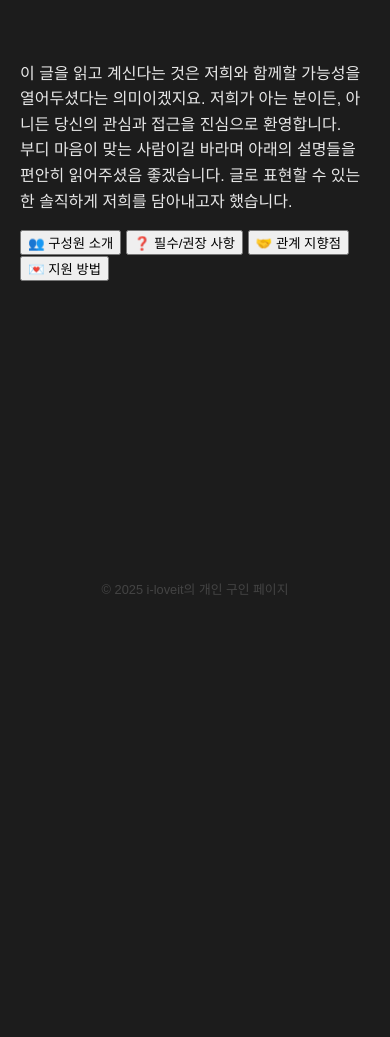
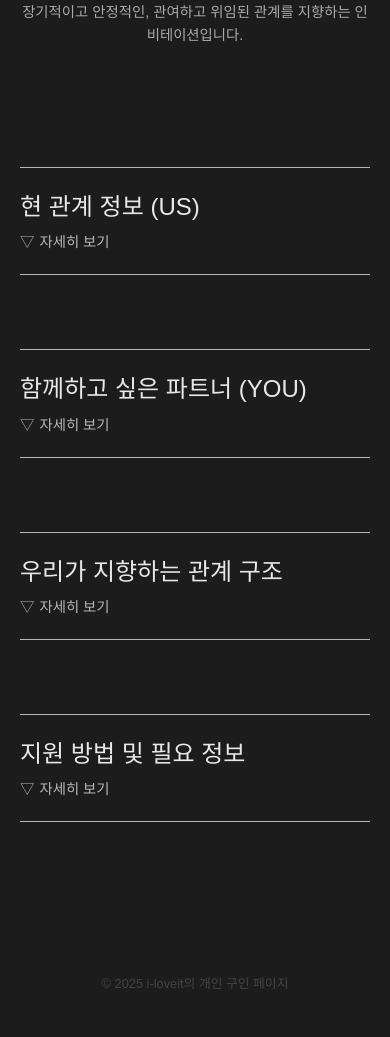
Before and after one commit to i-loveit/finding, a plain HTML site: page index.html in a window 390 px wide. Shown: the part 249-1286 px from the top of the page. Before the commit the page ends 892 px from the top, so only its background shows below. Drawn offline with nearby package versions, Linux system fonts and the light colour scheme.

Commit message:
Update index.html

```diff
--- a/index.html
+++ b/index.html
@@ -3,35 +3,31 @@
 <head>
     <meta charset="UTF-8">
     <meta name="viewport" content="width=device-width, initial-scale=1.0">
-    <title>Finding Our New Mate</title>
+    <title>D/s Partnership Invitation</title>
     <link rel="stylesheet" href="style.css">
 </head>
 <body>
     <header>
-        <h1>Finding Our New Mate</h1>
+        <span id="scale-icon">⚖</span> <h1>D/s Partnership Invitation</h1>
+        <p>장기적이고 안정적인, 관여하고 위임된 관계를 지향하는 인비테이션입니다.</p>
     </header>
 
     <main>
-        <section id="welcome">
-            <p>이 글을 읽고 계신다는 것은 저희와 함께할 가능성을 열어두셨다는 의미이겠지요. 저희가 아는 분이든, 아니든 당신의 관심과 접근을 진심으로 환영합니다.<br>부디 마음이 맞는 사람이길 바라며 아래의 설명들을 편안히 읽어주셨음 좋겠습니다. 글로 표현할 수 있는 한 솔직하게 저희를 담아내고자 했습니다.</p>
-        </section>
-
-        <div class="button-container">
-            <button class="toggle-button" data-target="us-intro">👥 구성원 소개</button>
-            <button class="toggle-button" data-target="you-requirements">❓ 필수/권장 사항</button>
-            <button class="toggle-button" data-target="us-goal">🤝 관계 지향점</button>
-            <button class="toggle-button" data-target="application">💌 지원 방법</button>
+        <div class="section-title-container" data-target="us-intro">
+            <h2>현 관계 정보 (US)</h2>
+            <div class="toggle-link">
+                <span class="toggle-icon">▽</span> 자세히 보기
+            </div>
         </div>
-
         <section id="us-intro" class="content-section">
-            <h2>👥 구성원 소개</h2>
+            <h3>👥 구성원 소개</h3>
             <div class="member-list">
                 <div class="member">
                     <h3>👤 환타</h3>
                     <ul>
                         <li>03년생(23세), 051 거주 중</li>
                         <li>173cm, 80kg</li>
-                        <li>INFJ (통제형이 극도로 높은 편입니다)</li>
+                        <li>INFJ (통제형이 극도로 높은 편)</li>
                         <li>**성향:** 마스터, 사디, 헌터</li>
                         <li>흡연O, 술 거의X</li>
                     </ul>
@@ -41,22 +37,25 @@
                     <ul>
                         <li>03년생(23세), 051 거주 중</li>
                         <li>163cm, 60kg</li>
-                        <li>INFP (전형적인 인프피입니다)</li>
+                        <li>INFP (전형적인 인프피)</li>
                         <li>**성향:** 디그레이디, 슬레이브, 펫, 프레이</li>
                         <li>흡연X, 술O (주량 소주 한 병)</li>
                     </ul>
                 </div>
             </div>
-
             <blockquote>
                 **참고 사항**<br>
                 환타와 러비 모두 정신 질환을 앓고 있습니다. 자세한 내용은 알려드리기 섣부르나, 혹시 정신 질환에 대해 부정적이거나 편견을 갖고 계시다면 함께 지내기 어려울 것으로 사료됩니다.
             </blockquote>
         </section>
 
+        <div class="section-title-container" data-target="you-requirements">
+            <h2>함께하고 싶은 파트너 (YOU)</h2>
+            <div class="toggle-link">
+                <span class="toggle-icon">▽</span> 자세히 보기
+            </div>
+        </div>
         <section id="you-requirements" class="content-section">
-            <h2>❓ 당신 (YOU)</h2>
-
             <h3>[필수 사항]</h3>
             <ul>
                 <li>지정 성별 여성, 스위치/섭, 바이섹슈얼/팬섹슈얼</li>
@@ -79,8 +78,13 @@
             </ul>
         </section>
 
+        <div class="section-title-container" data-target="us-goal">
+            <h2>우리가 지향하는 관계 구조</h2>
+            <div class="toggle-link">
+                <span class="toggle-icon">▽</span> 자세히 보기
+            </div>
+        </div>
         <section id="us-goal" class="content-section">
-            <h2>🤝 관계 지향점 (US)</h2>
             <p>최종적으로 **폴리피델리티 관계**를 지향합니다. 지향하는 세 명의 관계는 주인이란 대전제 안에 두 서브가 속하는 관계도입니다.</p>
             <ul>
                 <li>현재 환타-러비 사이는 3년차 커플로, 그 사이의 공백에 큰 차이를 느끼지 않아줬음 좋겠습니다. 어차피 당신과 함께라면 모든 관계가 재정립될 것입니다.</li>
@@ -90,15 +94,20 @@
             <p>마스터 - 슬레이브 관계이지만, 주인은 언제나 귀가 열려 있습니다. 당신이 주인의 자랑이고, 당신에게 주인은 세상 그 자체일테니까요. 상호 피드백이 안되는 관계성은 아니니 너무 겁먹진 않았음 좋겠습니다.</p>
         </section>
 
+        <div class="section-title-container" data-target="application">
+            <h2>지원 방법 및 필요 정보</h2>
+            <div class="toggle-link">
+                <span class="toggle-icon">▽</span> 자세히 보기
+            </div>
+        </div>
         <section id="application" class="content-section">
-            <h2>💌 지원 방법</h2>
             <p>간단한 자기소개와 함께 자신의 실물과 가장 닮은 **셀카 한 장**을 보내주시면 감사하겠습니다.</p>
             <p>만약 마음에 든다면 저희 얼굴 사진도 보내드릴 예정입니다. 사진은 저장하지 않을 뿐더러, 누구보다 유출에 예민합니다.</p>
             <p>충분한 대화와 의사소통 이후에 서로가 원한다는 확신이 생기면 그때부터 천천히 당신을 지배할 것입니다. 사소한 것 하나부터 인생 전반을 뒤흔들 내용까지요.</p>
 
-            <div style="text-align: center; margin-top: 30px; padding: 15px; border: 1px dashed var(--color-light-green); border-radius: 5px; background-color: #4a4a4a;">
-                <p style="font-weight: bold; font-size: 1.2em; color: white; margin-bottom: 10px;">
-                    👉 지원/문의 연락처: **[여기에 연락 수단을 입력해 주세요]**
+            <div style="text-align: center; margin-top: 30px; padding: 15px; border: 1px solid var(--color-accent); border-radius: 5px; background-color: var(--color-background);">
+                <p style="font-weight: bold; font-size: 1.1em; color: var(--color-text-main); margin-bottom: 10px;">
+                    👉 지원/문의 연락처: **[나중에 여기에 연락 수단을 입력해 주세요]**
                 </p>
             </div>
         </section>
```
